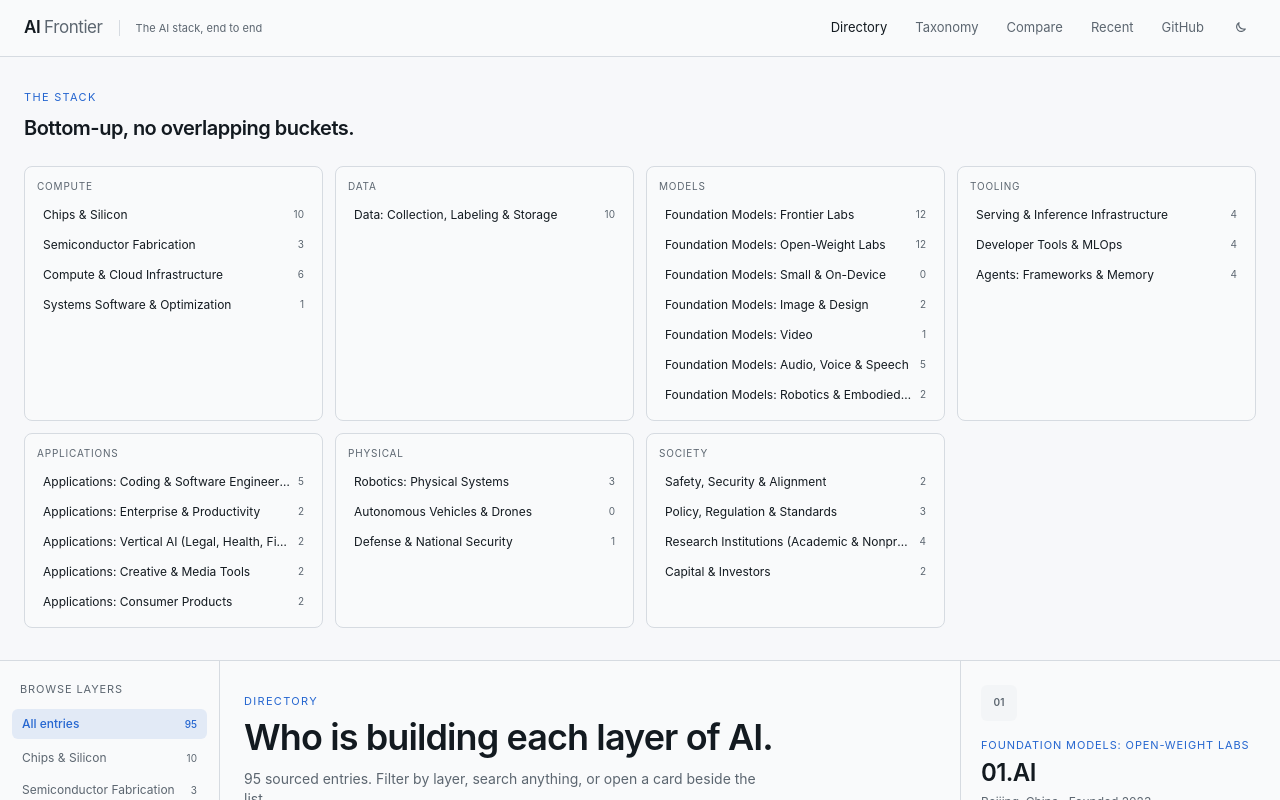
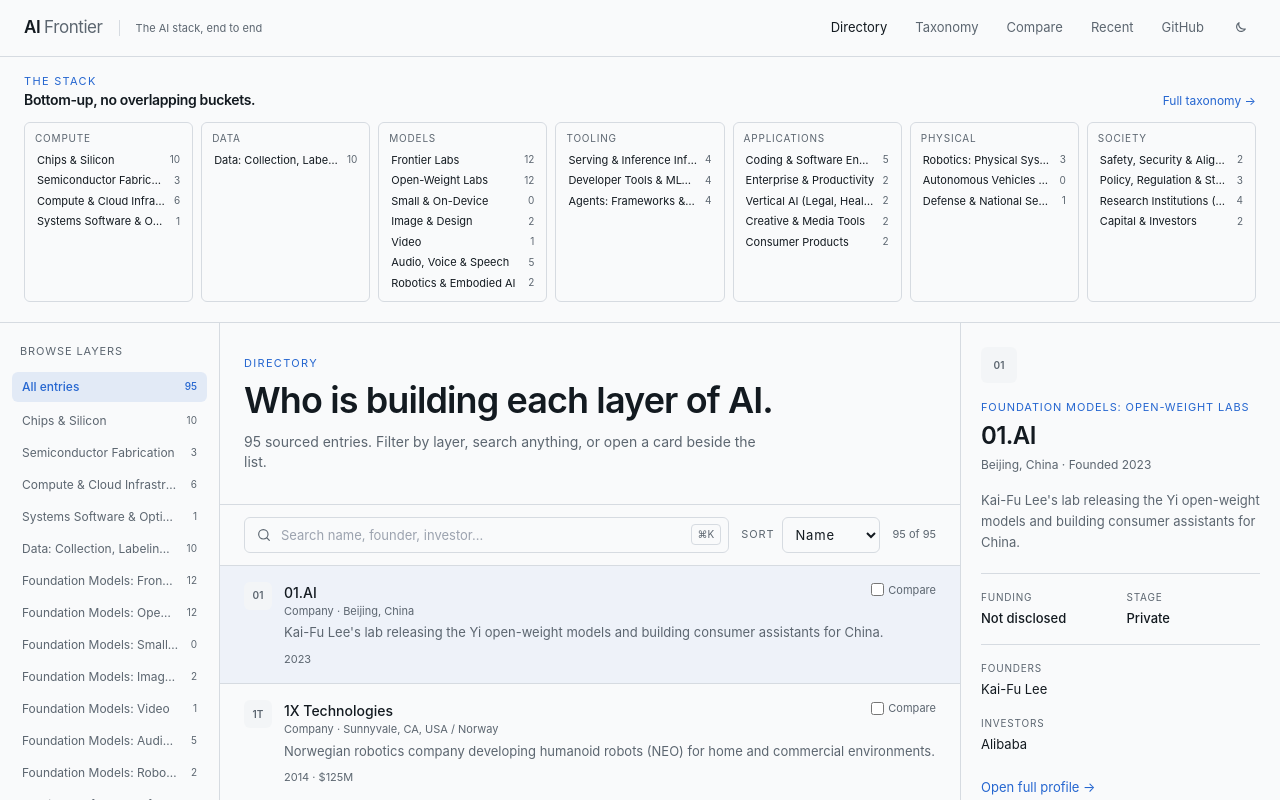
Before and after one commit to praveen221/ai-frontier, a Next.js app: page / in a window 1280 px wide. Shown: the top 800 px of the page. Built offline with nearby package versions, Linux system fonts and the light colour scheme; no server answers.

Commit message:
Tighten the home stack map so the directory is visible
Keep the layered map, but make it a compact strip so search,
filters, and the detail pane sit above the fold.

Co-authored-by: Praveen Jangid <mpj1391996@gmail.com>

```diff
--- a/components/StackMap.tsx
+++ b/components/StackMap.tsx
@@ -24,15 +24,22 @@ export function StackMap({
   );
 
   return (
-    <section className="border-b border-border bg-secondary/40">
-      <div className="mx-auto max-w-[1500px] px-4 py-8 sm:px-6">
-        <p className="text-[11px] uppercase tracking-[0.12em] text-primary">The stack</p>
-        <h2 className="mt-2 text-xl font-semibold tracking-tight">Bottom-up, no overlapping buckets.</h2>
-        <div className="mt-6 grid gap-3 md:grid-cols-2 xl:grid-cols-4">
+    <section className="border-b border-border">
+      <div className="mx-auto max-w-[1500px] px-4 py-4 sm:px-6">
+        <div className="mb-3 flex items-end justify-between gap-4">
+          <div>
+            <p className="text-[11px] uppercase tracking-[0.12em] text-primary">The stack</p>
+            <h2 className="text-sm font-semibold tracking-tight">Bottom-up, no overlapping buckets.</h2>
+          </div>
+          <Link href="/taxonomy/" className="text-[12px] text-primary">
+            Full taxonomy →
+          </Link>
+        </div>
+        <div className="flex gap-2 overflow-x-auto pb-1">
           {GROUPS.map((group) => (
-            <div key={group.title} className="rounded-lg border border-border bg-background p-3">
-              <p className="mb-2 text-[10px] uppercase tracking-[0.08em] text-muted-foreground">{group.title}</p>
-              <ul className="space-y-1">
+            <div key={group.title} className="min-w-[160px] flex-1 rounded-md border border-border px-2.5 py-2">
+              <p className="mb-1 text-[10px] uppercase tracking-[0.08em] text-muted-foreground">{group.title}</p>
+              <ul>
                 {group.ids.map((id) => {
                   const layer = byId.get(id);
                   if (!layer) return null;
@@ -40,9 +47,9 @@ export function StackMap({
                     <li key={id}>
                       <Link
                         href={`/layer/${id}/`}
-                        className="flex items-center justify-between gap-2 rounded px-1.5 py-1 text-[12px] hover:bg-accent"
+                        className="flex items-center justify-between gap-2 rounded px-0.5 py-0.5 text-[11px] hover:bg-accent"
                       >
-                        <span className="truncate">{layer.name}</span>
+                        <span className="truncate">{layer.name.replace(/^Foundation Models: |^Applications: /, '')}</span>
                         <span className="font-mono text-[10px] text-muted-foreground">{counts.get(id) ?? 0}</span>
                       </Link>
                     </li>
```
